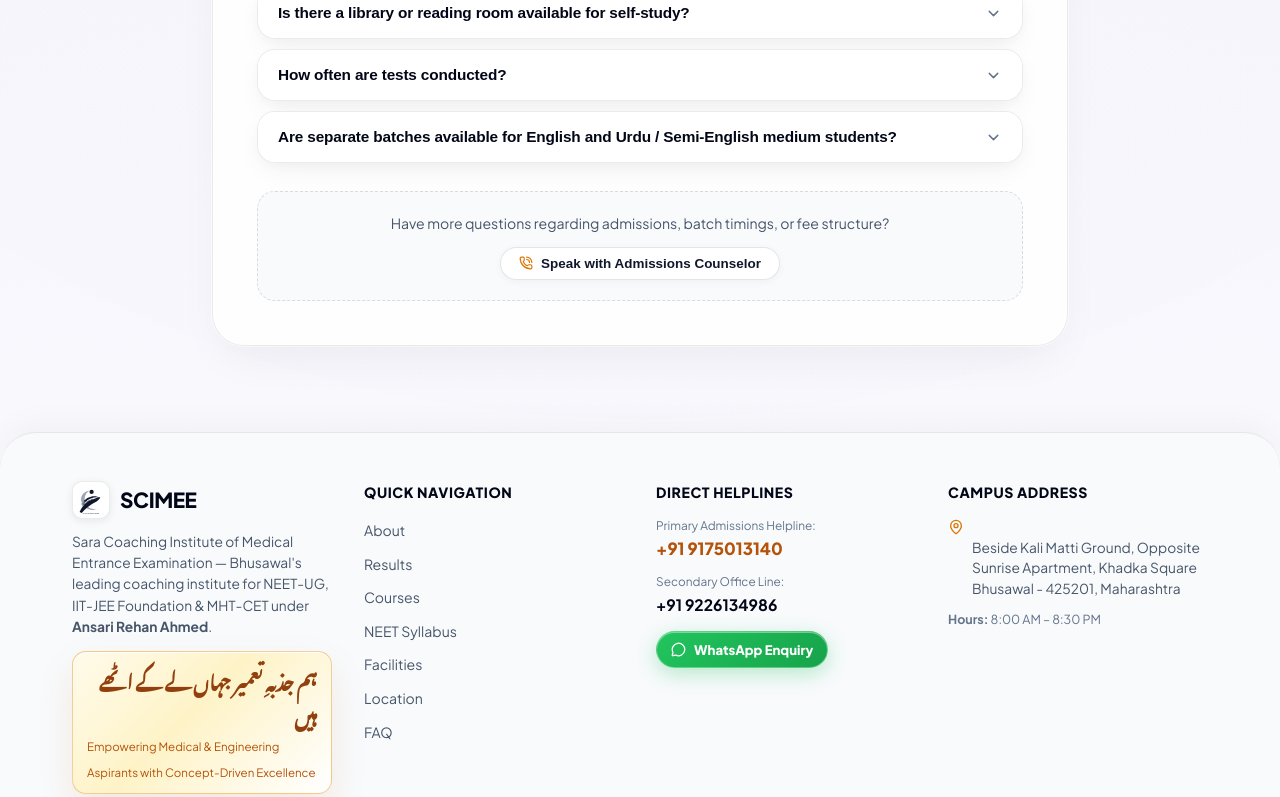
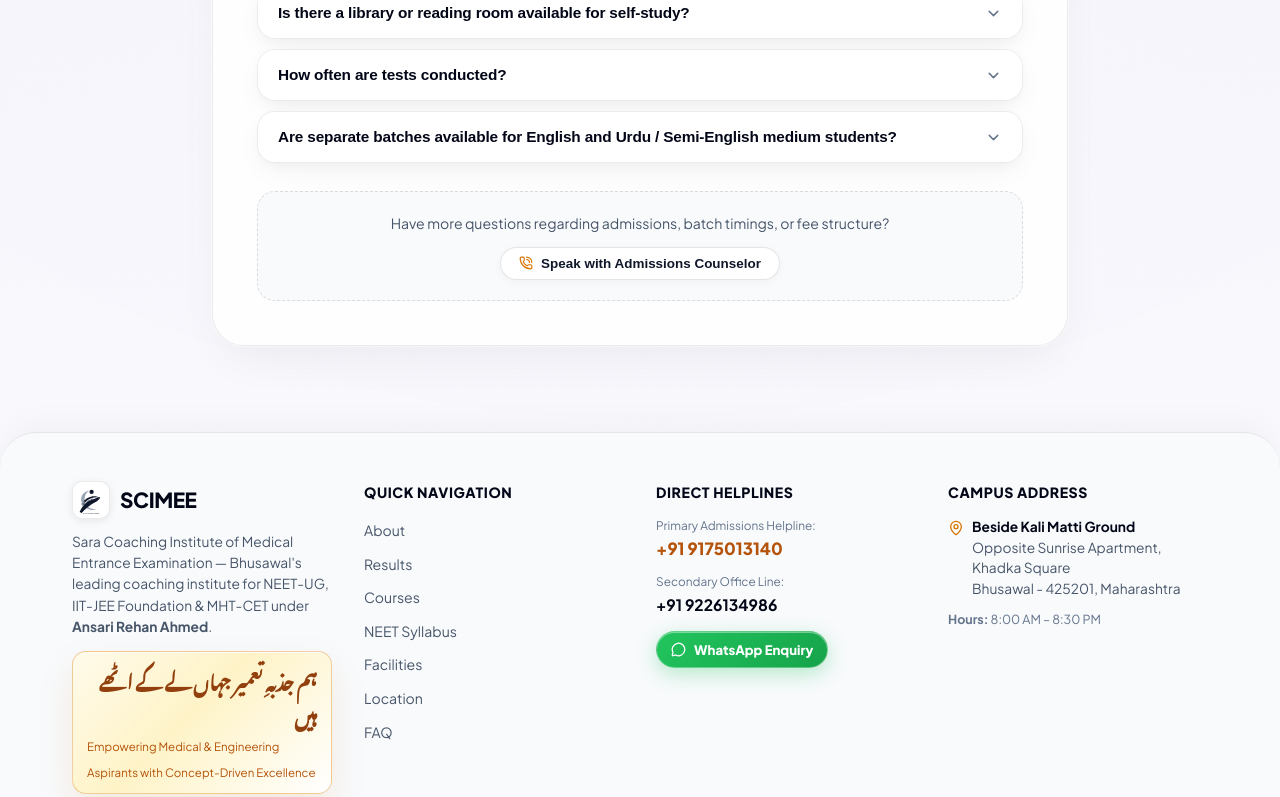
Before and after one commit to SayyedAquib/scimee, a React (Vite) app: page / in a window 1280 px wide. Shown: the part 8068-8865 px from the top of the page. Built offline with nearby package versions, Linux system fonts and the light colour scheme; a web font is replaced by a local one.

Commit message:
fix(ui): fix address line alignment and remove empty line gap

```diff
--- a/src/components/Footer.jsx
+++ b/src/components/Footer.jsx
@@ -163,11 +163,11 @@ export default function Footer({ onOpenCallModal }) {
             </h4>
 
             <div style={{ display: 'flex', alignItems: 'flex-start', gap: '8px', fontSize: '0.86rem', lineHeight: '1.5', marginBottom: '10px' }}>
-              <MapPin size={16} color="#d97706" style={{ flexShrink: 0, marginTop: '2px' }} />
+              <MapPin size={16} color="#d97706" style={{ flexShrink: 0, marginTop: '3px' }} />
               <div>
-                <strong style={{ color: 'var(--text-heading)' }}>{siteConfig.location.landmark}</strong><br />
-                {siteConfig.location.addressLine1}, {siteConfig.location.addressLine2}<br />
-                {siteConfig.location.city} - {siteConfig.location.pincode}, {siteConfig.location.state}
+                <strong style={{ color: 'var(--text-heading)', display: 'block' }}>{siteConfig.location.addressLine1}</strong>
+                <span style={{ display: 'block', color: 'var(--text-sub)' }}>{siteConfig.location.addressLine2}</span>
+                <span style={{ display: 'block', color: 'var(--text-sub)' }}>{siteConfig.location.city} - {siteConfig.location.pincode}, {siteConfig.location.state}</span>
               </div>
             </div>
 
--- a/src/components/MapLocation.jsx
+++ b/src/components/MapLocation.jsx
@@ -61,11 +61,11 @@ export default function MapLocation({ onOpenCallModal }) {
 
                 <div style={{ display: 'flex', flexDirection: 'column', gap: '10px', color: 'var(--text-sub)', fontSize: '0.88rem' }}>
                   <div style={{ display: 'flex', alignItems: 'flex-start', gap: '10px' }}>
-                    <MapPin size={17} color="#d97706" style={{ flexShrink: 0, marginTop: '2px' }} />
+                    <MapPin size={17} color="#d97706" style={{ flexShrink: 0, marginTop: '3px' }} />
                     <div>
-                      <strong style={{ color: 'var(--text-heading)' }}>{siteConfig.location.addressLine1}</strong><br />
-                      {siteConfig.location.addressLine2}<br />
-                      {siteConfig.location.city}, {siteConfig.location.state} - {siteConfig.location.pincode}
+                      <strong style={{ color: 'var(--text-heading)', display: 'block' }}>{siteConfig.location.addressLine1}</strong>
+                      <span style={{ display: 'block', color: 'var(--text-sub)' }}>{siteConfig.location.addressLine2}</span>
+                      <span style={{ display: 'block', color: 'var(--text-sub)' }}>{siteConfig.location.city}, {siteConfig.location.state} - {siteConfig.location.pincode}</span>
                     </div>
                   </div>
 
```
